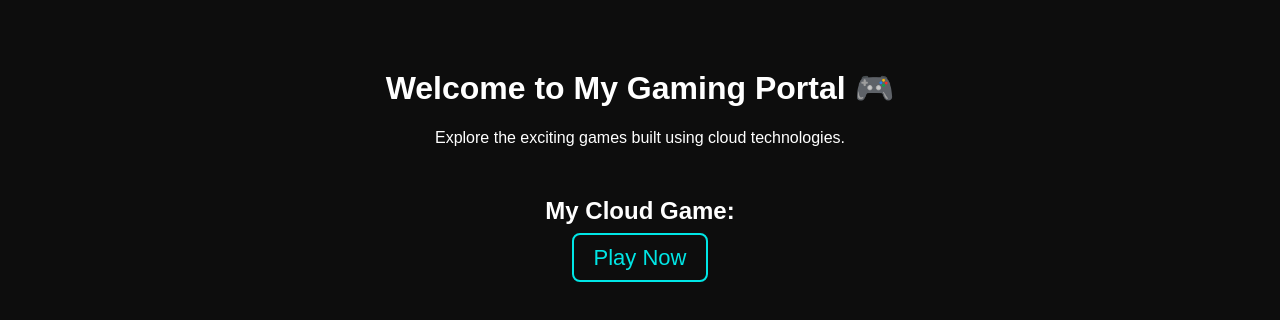
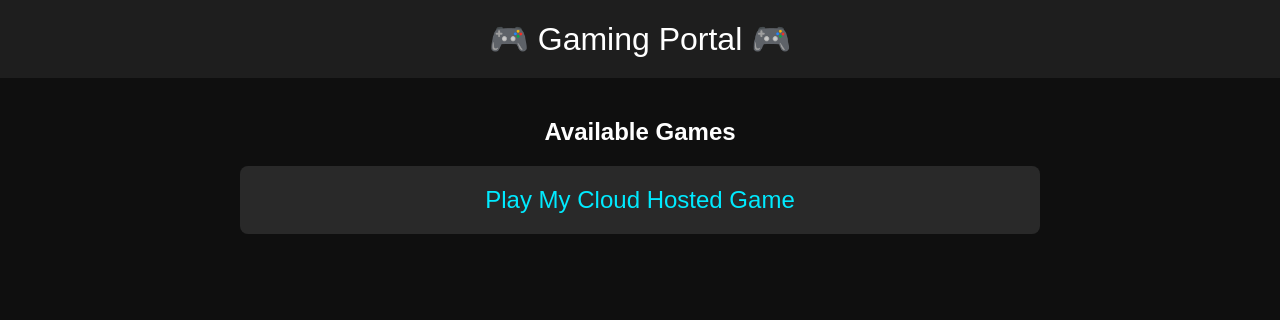
Before and after one commit to Keyurinath13/gaming-portal, a plain HTML site: page index.html in a window 1280 px wide. Drawn offline with Linux system fonts and the light colour scheme.

Commit message:
index.html

```diff
--- a/index.html
+++ b/index.html
@@ -1,39 +1,52 @@
 <!DOCTYPE html>
-<html>
+<html lang="en">
 <head>
-    <title>My Gaming Portal</title>
+    <meta charset="UTF-8">
+    <meta name="viewport" content="width=device-width, initial-scale=1.0">
+    <title>Gaming Portal</title>
     <style>
         body {
-            background: #0d0d0d;
-            color: white;
-            font-family: Arial;
+            margin: 0;
+            font-family: Arial, sans-serif;
+            background: #0f0f0f;
+            color: #fff;
             text-align: center;
-            padding: 40px;
         }
-        .container {
-            margin-top: 50px;
+        header {
+            padding: 20px;
+            background: #1e1e1e;
+            font-size: 2rem;
+        }
+        .games {
+            margin: 40px auto;
+            max-width: 800px;
         }
         a.game-link {
-            color: #00e6e6;
-            font-size: 22px;
+            display: block;
+            background: #292929;
+            padding: 20px;
+            margin: 15px 0;
             text-decoration: none;
-            padding: 10px 20px;
-            border: 2px solid #00e6e6;
+            color: #00eaff;
+            font-size: 1.5rem;
             border-radius: 8px;
         }
         a.game-link:hover {
-            background: #00e6e6;
-            color: black;
+            background: #00eaff;
+            color: #000;
         }
     </style>
 </head>
 <body>
-    <h1>Welcome to My Gaming Portal 🎮</h1>
-    <p>Explore the exciting games built using cloud technologies.</p>
+    <header>🎮 Gaming Portal 🎮</header>
 
-    <div class="container">
-        <h2>My Cloud Game:</h2>
-        <a class="game-link" href="YOUR_GAME_LINK_HERE" target="_blank">Play Now</a>
+    <div class="games">
+        <h2>Available Games</h2>
+        <!-- Add your cloud-hosted game link here -->
+        <a class="game-link" href="YOUR-GAME-LINK-HERE" target="_blank">
+            Play My Cloud Hosted Game
+        </a>
     </div>
+
 </body>
 </html>
```
